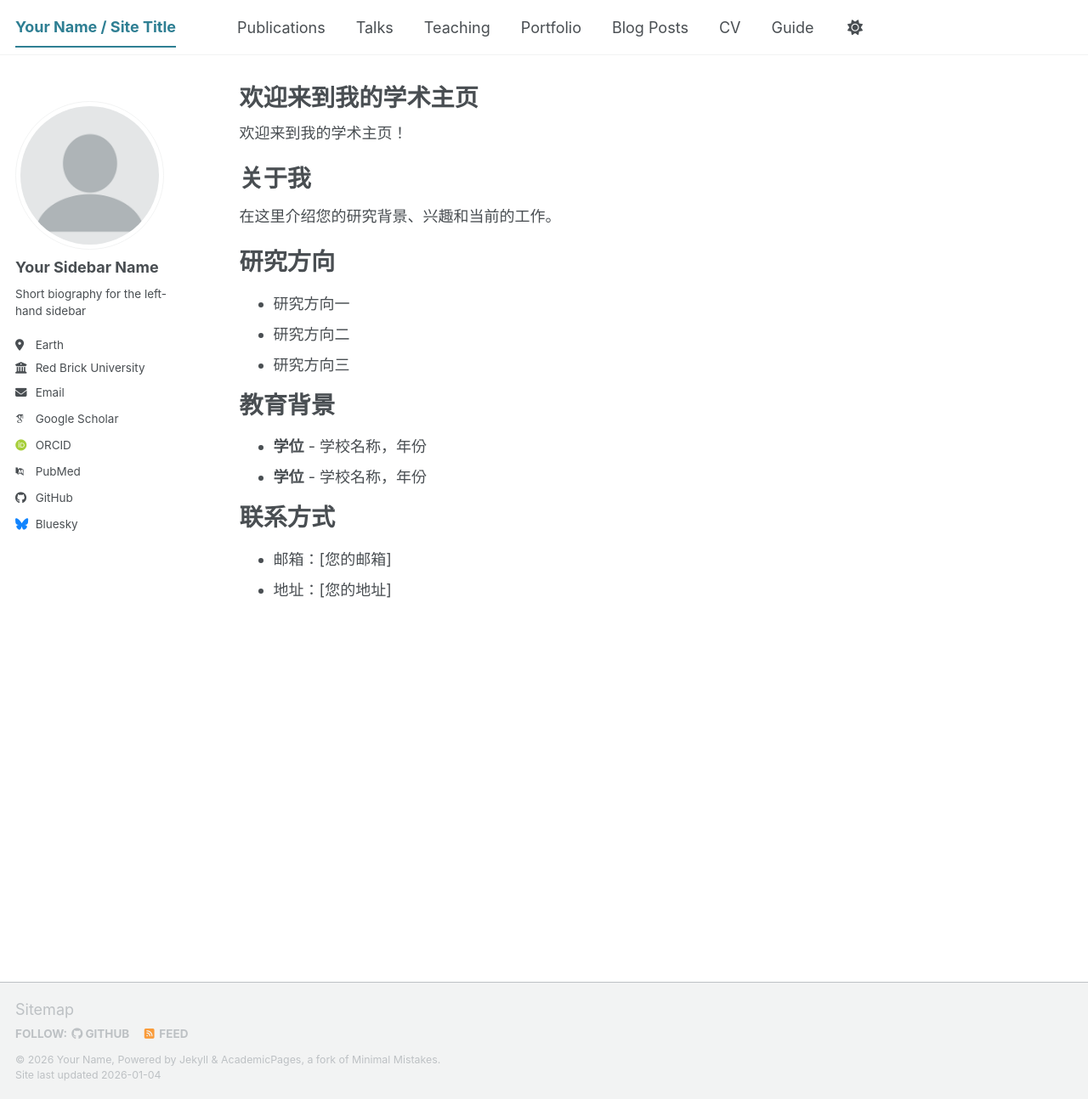
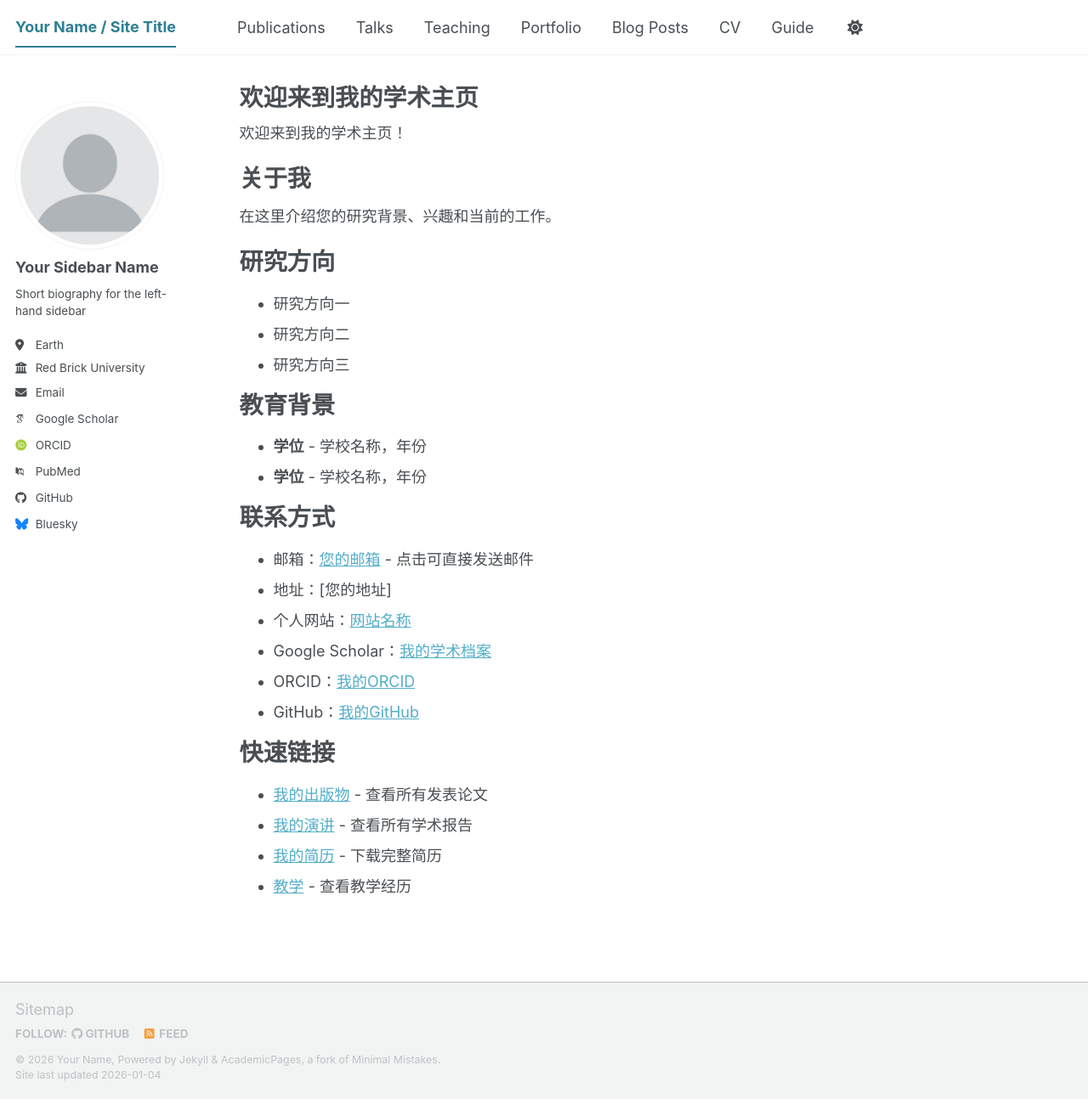
Before and after one commit to krystal21/krystal21.github.io, a Jekyll site: the page built from _pages/about.md, in a window 1280 px wide and 1294 px high. Shown: the whole window at 85% size. Built offline with Jekyll 4.4.1, drawn with Linux system fonts in a browser that asks for light colours; some web fonts are replaced; a script bundle is joined from its source files by our own code; library files that are not in the unit come from our copies.

Commit message:
Update README with website link and add links to about page

```diff
--- a/_pages/about.md
+++ b/_pages/about.md
@@ -26,5 +26,16 @@ redirect_from:
 
 联系方式
 ======
-- 邮箱：[您的邮箱]
+- 邮箱：[您的邮箱](mailto:your.email@example.com) - 点击可直接发送邮件
 - 地址：[您的地址]
+- 个人网站：[网站名称](https://yourwebsite.com)
+- Google Scholar：[我的学术档案](https://scholar.google.com/citations?user=YOUR_ID)
+- ORCID：[我的ORCID](https://orcid.org/0000-0000-0000-0000)
+- GitHub：[我的GitHub](https://github.com/yourusername)
+
+快速链接
+======
+- [我的出版物](/publications/) - 查看所有发表论文
+- [我的演讲](/talks/) - 查看所有学术报告
+- [我的简历](/cv/) - 下载完整简历
+- [教学](/teaching/) - 查看教学经历
```
Also changed, not shown: README.md (+7 -2 lines).
